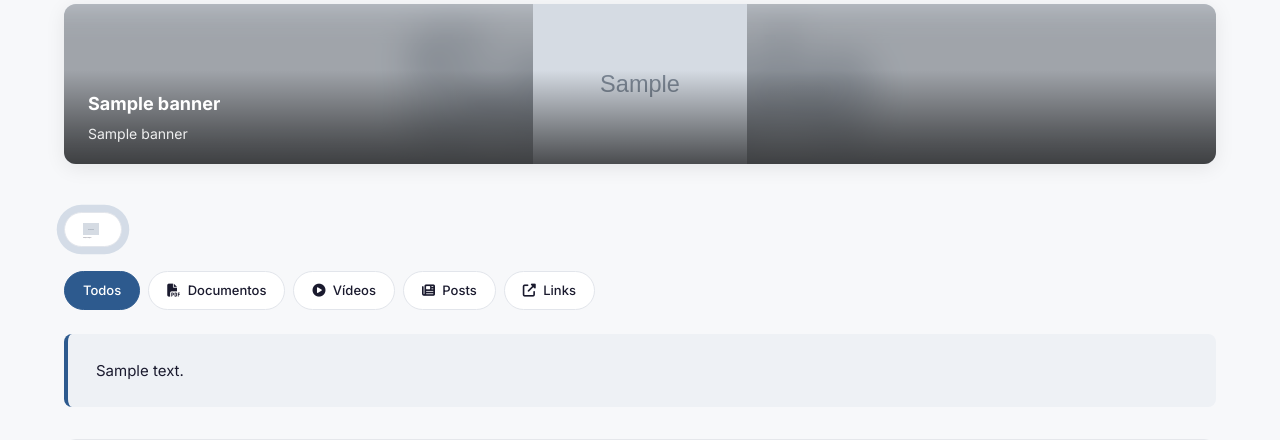
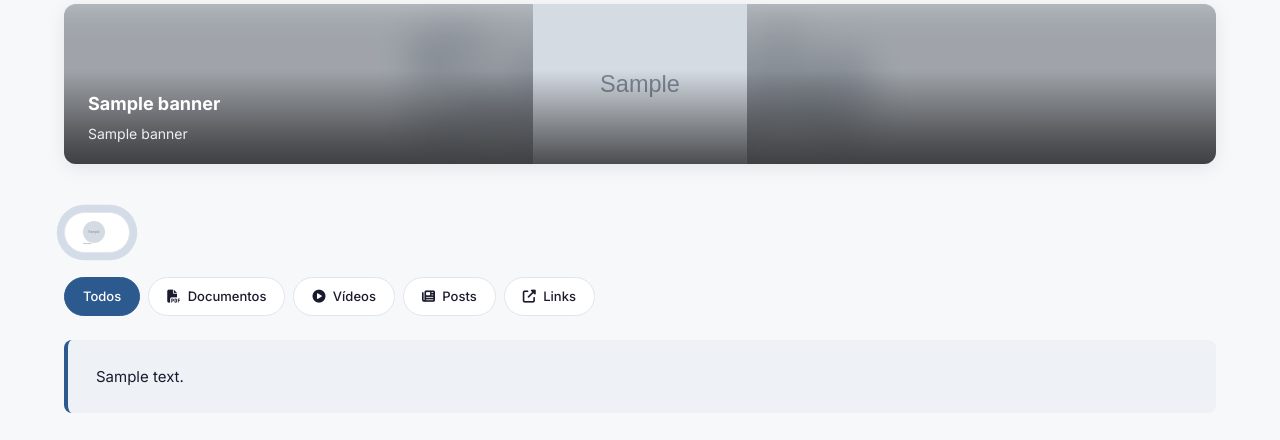
Before and after one commit to rabalistasedu/site-curriculos-sedu, a Django app: a page that uses templates/base.html in a window 1280 px wide. Shown: the part 222-662 px from the top of the page. Run offline with Django 5.2, Linux system fonts and the light colour scheme; tables that the repository leaves empty hold one stand-in row (values such as "Sample post"); grey boxes marked "Sample" are stand-in pictures.

Commit message:
Corrige ajuste automatico da imagem personalizada nos botoes de categoria
O icone dos botoes (category-icon/topic-icon) e um circulo, mas a imagem
enviada pelo Dan tinha fundo branco solido. Com object-fit:contain a
imagem ficava pequena "boiando" dentro do circulo (o fundo branco se
perdia no cartao branco), dando impressao de icone minusculo e mal
ajustado ao formato do botao.

Corrigido para object-fit:cover + overflow:hidden nos containers
category-icon/topic-icon (a imagem preenche 100% do circulo, cortada
nas bordas para caber, como foto de perfil) e chip-icone-personalizado
aumentado de 16px para 22px. Verificado via computed style nos 3 locais
(home, indice geral, subcategorias).

Mantido object-fit:contain para o icone de CONTEUDO (uso esperado e
icone transparente tipo glifo, nao foto cheia) - os dois contextos
tem overrides CSS separados na mesma classe compartilhada.

CSS cache-bust: ?v=20260711-5

Co-Authored-By: Claude Sonnet 5 <noreply@anthropic.com>

```diff
--- a/static/css/style.css
+++ b/static/css/style.css
@@ -1768,10 +1768,14 @@ img { max-width: 100%; height: auto; display: block; }
 .subcategory-chip.botao-tam-grande { padding: 11px 24px; font-size: 15px; }
 
 /* 10) Ícone personalizado (imagem) nos BOTÕES/subbotões de categoria —
-       ajusta automaticamente ao espaço do ícone, sem cortar (pedido 2026-07-11) */
+       preenche todo o formato (círculo/quadrado arredondado) do botão
+       automaticamente, do mesmo tamanho que os ícones dos outros botões
+       (correção 2026-07-11: antes a imagem ficava pequena "boiando" dentro
+       do círculo em vez de se adequar ao formato do botão) */
 .category-icon.sem-fundo,
 .topic-icon.sem-fundo {
     background: none;
+    overflow: hidden;
 }
 .category-icon.sem-fundo:hover,
 .topic-icon.sem-fundo:hover,
@@ -1779,11 +1783,17 @@ img { max-width: 100%; height: auto; display: block; }
 .topic-btn:hover .topic-icon.sem-fundo {
     background: none;
 }
+.category-icon.sem-fundo .icone-personalizado,
+.topic-icon.sem-fundo .icone-personalizado {
+    object-fit: cover;
+    padding: 0;
+}
 .chip-icone-personalizado {
-    width: 16px;
-    height: 16px;
-    object-fit: contain;
+    width: 22px;
+    height: 22px;
+    border-radius: 50%;
+    object-fit: cover;
     vertical-align: middle;
-    margin-right: 4px;
+    margin-right: 6px;
     padding: 0;
 }
--- a/templates/base.html
+++ b/templates/base.html
@@ -20,7 +20,7 @@
     <link rel="stylesheet" href="https://cdnjs.cloudflare.com/ajax/libs/font-awesome/6.5.1/css/all.min.css">
 
     <!-- CSS do site (versionado para evitar cache do navegador) -->
-    <link rel="stylesheet" href="{% static 'css/style.css' %}?v=20260711-4">
+    <link rel="stylesheet" href="{% static 'css/style.css' %}?v=20260711-5">
 
     {% block extra_css %}{% endblock %}
 </head>
```
Also changed, not shown: CLAUDE.md (+4 -3 lines), media/icones/detetive-que-guarda-uma-lupa-77576658_PlWjaHr.webp (added), media/icones_categoria/detetive-que-guarda-uma-lupa-77576658.webp (added).
